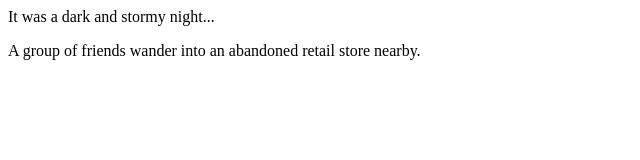
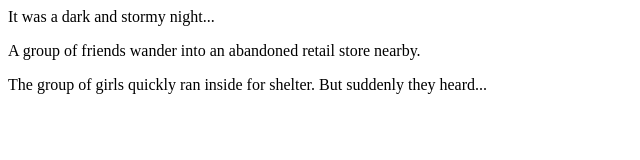
Before and after one commit to kvenerable/firesidestory, a plain HTML site: page index.html in a window 1280 px wide. Shown: the whole page, without its empty margins (0-640 px from the left). Drawn offline with Linux system fonts and the light colour scheme.

Commit message:
started story

```diff
--- a/index.html
+++ b/index.html
@@ -2,5 +2,6 @@
   <body>
     <p>It was a dark and stormy night...</p>
     <p>A group of friends wander into an abandoned retail store nearby.</p>
+	<p>The group of girls quickly ran inside for shelter. But suddenly they heard...</p>
   </body>
 </html>
```
